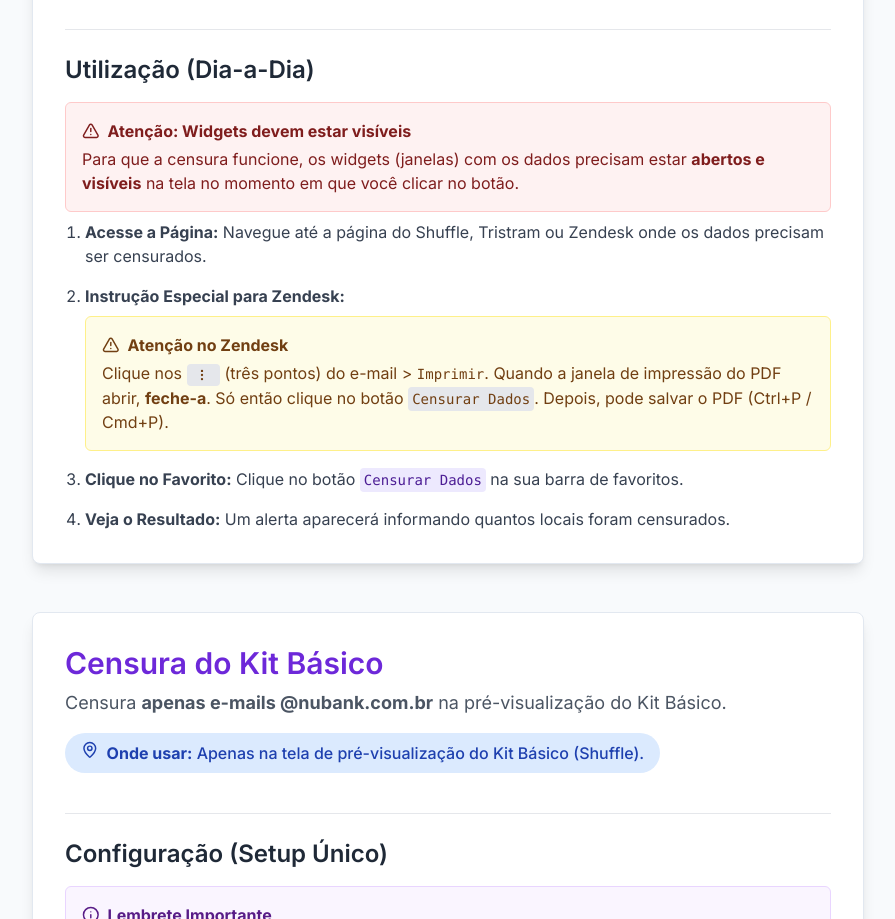
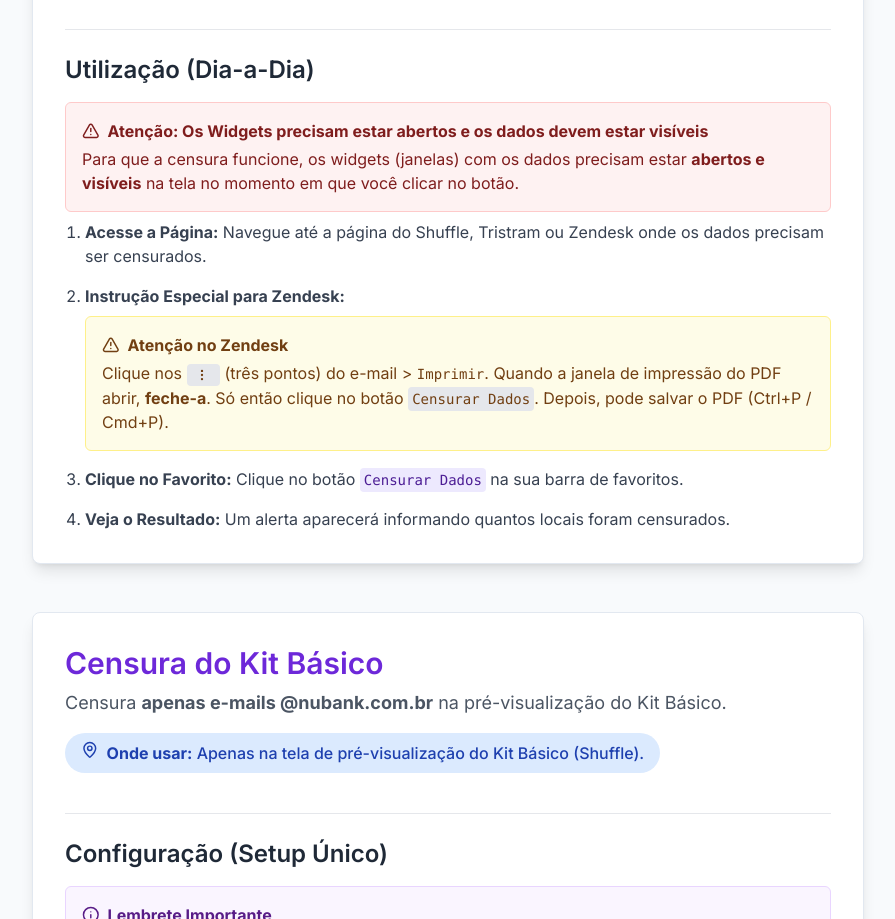
Before and after one commit to alves-may/guia-censura, a plain HTML site: page index.html in a window 1280 px wide. Shown: the part 1614-2533 px from the top of the page, without its empty margins (192-1087 px from the left). Drawn offline with nearby package versions, Linux system fonts and the light colour scheme.

Commit message:
Update index.html

```diff
--- a/index.html
+++ b/index.html
@@ -165,7 +165,7 @@
 
                     <!-- AVISO 2 (Ferramenta 1) -->
                     <div class="bg-red-50 border border-red-200 text-red-900 p-4 rounded-md my-2" role="alert">
-                        <p class="font-bold flex items-center"><i data-lucide="alert-triangle"></i>Atenção: Widgets devem estar visíveis</p>
+                        <p class="font-bold flex items-center"><i data-lucide="alert-triangle"></i>Atenção: Os Widgets precisam estar abertos e os dados devem estar visíveis</p>
                         <p class="mt-1">Para que a censura funcione, os widgets (janelas) com os dados precisam estar <strong>abertos e visíveis</strong> na tela no momento em que você clicar no botão.</p>
                     </div>
 
```
